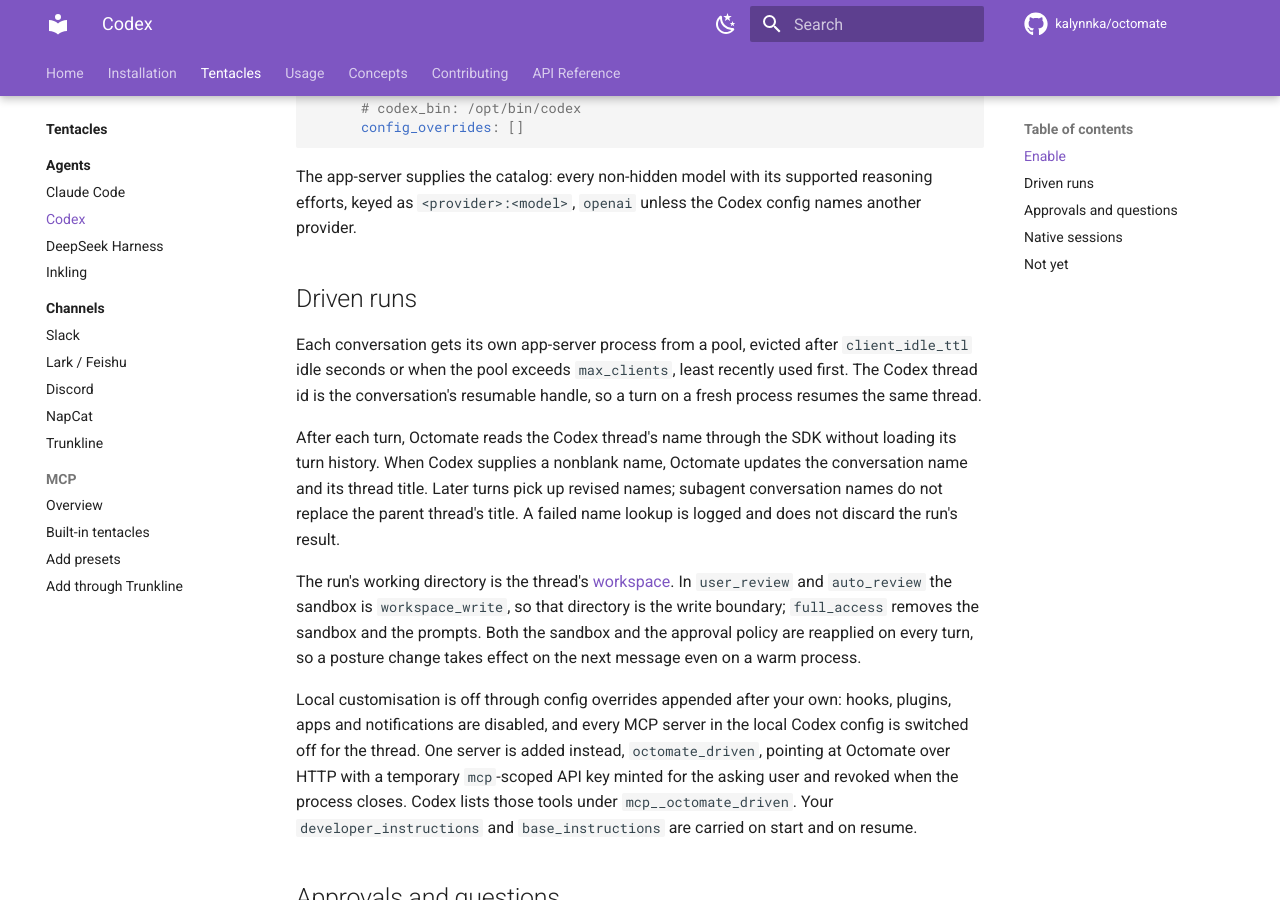
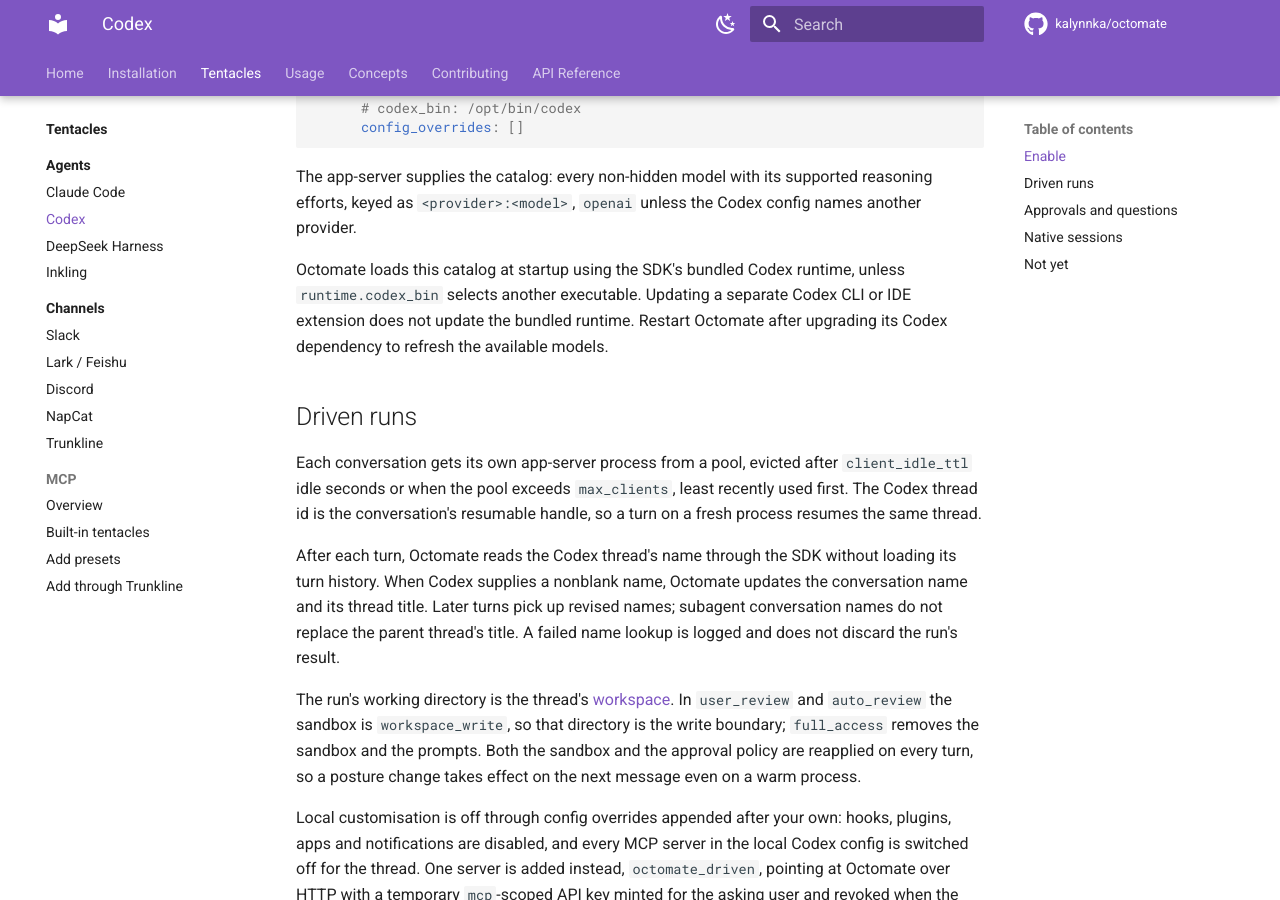
Before and after one commit to kalynnka/octomate, an MkDocs documentation site: the page built from docs/usage/agents/codex.md, in a window 1280 px wide and 900 px high, scrolled down 583 px. Built offline with MkDocs 1.6.1 and Material for MkDocs 9.7.7, drawn with Linux system fonts in a browser that asks for light colours; comment, search, counter and statistics services are not loaded.

Commit message:
fix: upgrade bundled Codex to restore GPT-6 models (#102)

```diff
--- a/docs/usage/agents/codex.md
+++ b/docs/usage/agents/codex.md
@@ -29,6 +29,11 @@
 The app-server supplies the catalog: every non-hidden model with its supported
 reasoning efforts, keyed as `<provider>:<model>`, `openai` unless the Codex config
 names another provider.
+
+Octomate loads this catalog at startup using the SDK's bundled Codex runtime,
+unless `runtime.codex_bin` selects another executable. Updating a separate Codex
+CLI or IDE extension does not update the bundled runtime. Restart Octomate after
+upgrading its Codex dependency to refresh the available models.
 
 ## Driven runs
 
--- a/pyproject.toml
+++ b/pyproject.toml
@@ -40,7 +40,7 @@
     "uvicorn>=0.34",
     "logfire[httpx,sqlalchemy]>=4.29.0",
     "rich>=13",
-    "openai-codex>=0.147.0",
+    "openai-codex>=0.158.0",
     "typer>=0.25.1",
     "typing-extensions>=4.10",
     "email-validator",
```
Also changed, not shown: 2 other files.
